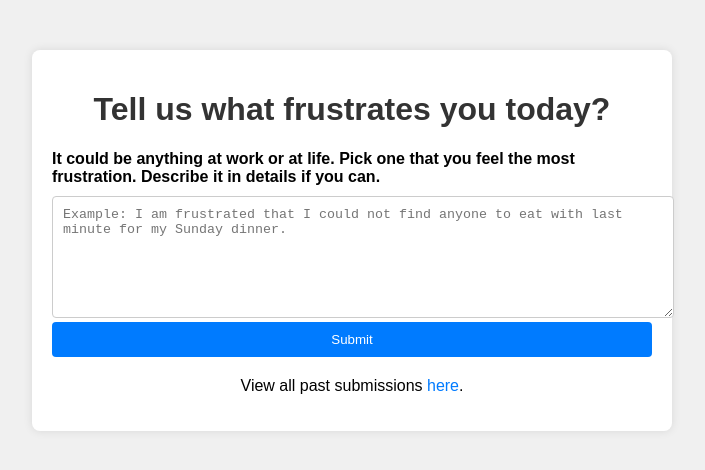
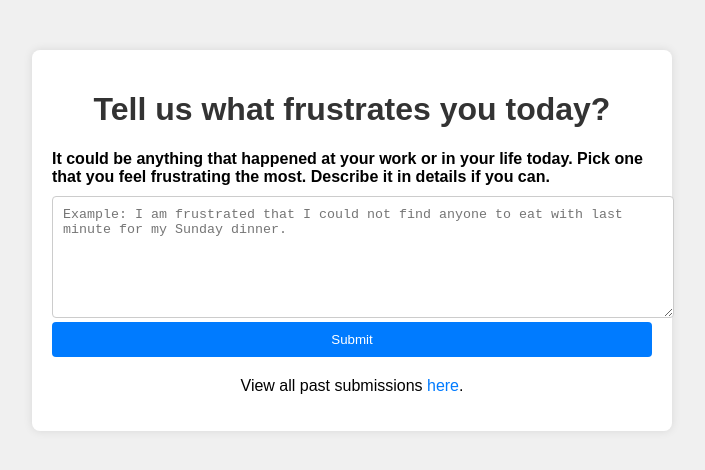
Before and after one commit to carljustdoit/theproblem, a website: page index.html in a window 1280 px wide. Shown: the whole page, without its empty margins (288-993 px from the left). Drawn offline with Linux system fonts and the light colour scheme.

Commit message:
Update index.html

```diff
--- a/index.html
+++ b/index.html
@@ -76,7 +76,7 @@
     <div class="container">
         <h1>Tell us what frustrates you today?</h1>
         <form action="/submit" method="post">
-            <label for="problem">It could be anything at work or at life. Pick one that you feel the most frustration. Describe it in details if you can. </label>
+            <label for="problem">It could be anything that happened at your work or in your life today. Pick one that you feel  frustrating the most. Describe it in details if you can. </label>
             <textarea id="problem" name="response" rows="6" cols="50" placeholder="Example: I am frustrated that I could not find anyone to eat with last minute for my Sunday dinner. "></textarea>
             <button type="submit">Submit</button>
         </form>
```
